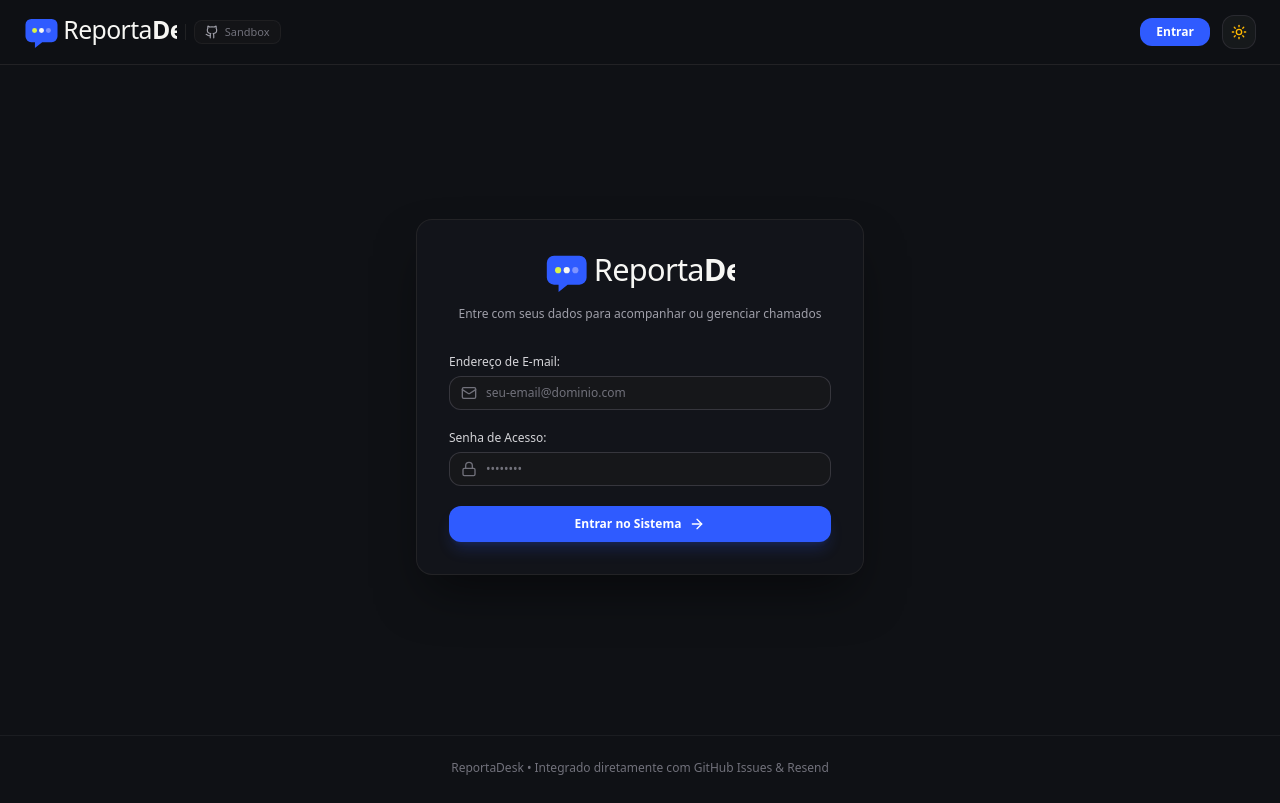
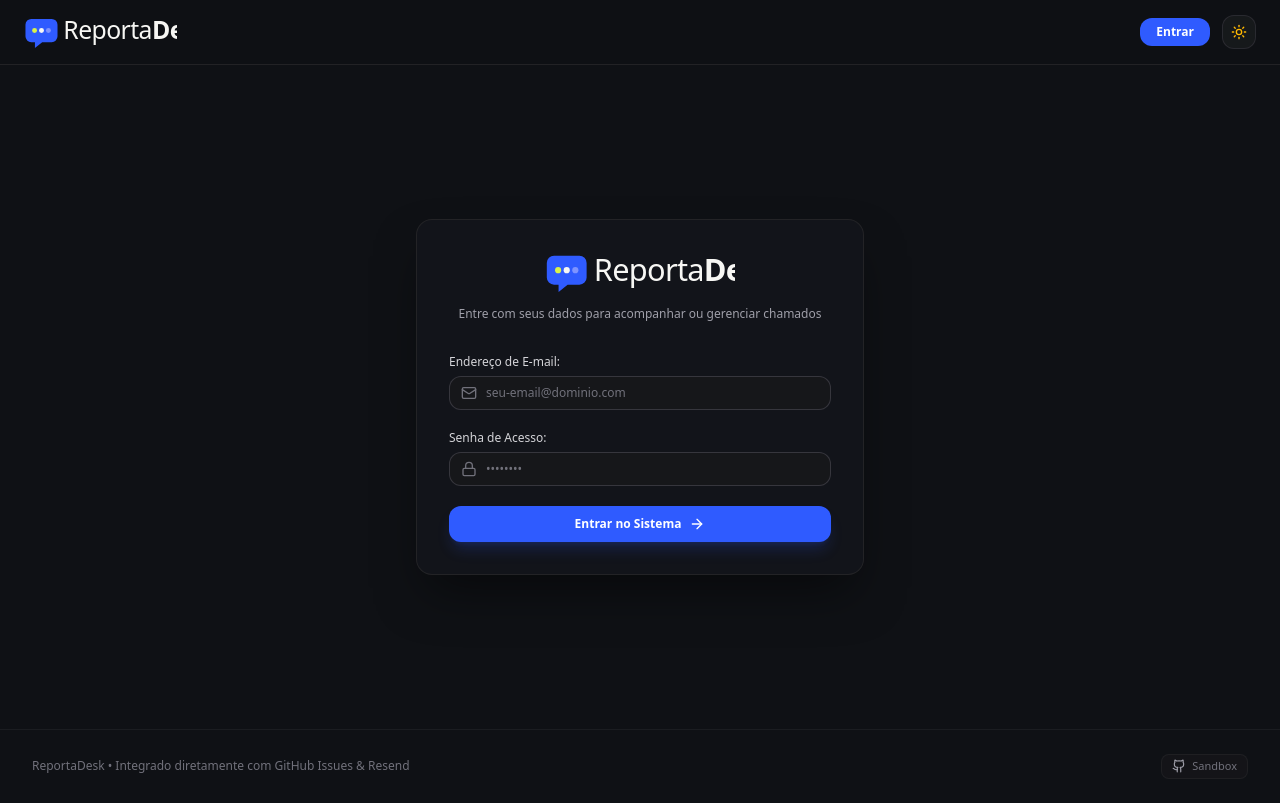
Before and after one commit to veltra-dev/reporta-desk, a Next.js app: page /login in a window 1280 px wide. Built offline with nearby package versions, Linux system fonts and the light colour scheme; no server answers.

Commit message:
style: Remove o repositorio GitHub e divisor da Navbar e posiciona o indicador no canto direito do Footer

```diff
--- a/src/app/layout.tsx
+++ b/src/app/layout.tsx
@@ -5,6 +5,7 @@
 import { ThemeProvider } from '@/components/ThemeProvider';
 import { getSession } from '@/lib/session';
 import { getGitHubConfig } from '@/lib/github';
+import GithubIcon from '@/components/GithubIcon';
 
 const spaceGrotesk = Space_Grotesk({
   subsets: ['latin'],
@@ -75,8 +76,23 @@
             {children}
           </main>
 
-          <footer className="py-6 border-t border-white/5 text-center text-xs text-zinc-500">
-            <p>ReportaDesk • Integrado diretamente com GitHub Issues & Resend</p>
+          <footer className="py-6 border-t border-white/5 text-xs text-zinc-500">
+            <div className="max-w-7xl mx-auto px-4 sm:px-6 lg:px-8 flex flex-col sm:flex-row items-center justify-between gap-3">
+              <p>ReportaDesk • Integrado diretamente com GitHub Issues & Resend</p>
+
+              {/* Repositório GitHub no Canto Direito do Footer */}
+              <div className="flex items-center gap-1.5 px-2.5 py-1 rounded-lg bg-zinc-900/60 border border-zinc-800/60 text-xs">
+                <GithubIcon className="w-3.5 h-3.5 text-zinc-400" />
+                {isConfigured ? (
+                  <>
+                    <span className="w-1.5 h-1.5 rounded-full bg-emerald-500 animate-pulse" />
+                    <span className="text-zinc-400 font-mono text-[11px]">{repo || 'recomenda'}</span>
+                  </>
+                ) : (
+                  <span className="text-zinc-500 text-[11px]">Sandbox</span>
+                )}
+              </div>
+            </div>
           </footer>
         </ThemeProvider>
       </body>
--- a/src/components/Navbar.tsx
+++ b/src/components/Navbar.tsx
@@ -13,7 +13,6 @@
   X,
   Loader2
 } from 'lucide-react';
-import GithubIcon from './GithubIcon';
 import Logo from './Logo';
 import ThemeToggle from './ThemeToggle';
 import { SessionUser } from '@/lib/types';
@@ -21,11 +20,11 @@
 
 interface NavbarProps {
   session: SessionUser | null;
-  isGitHubConnected: boolean;
+  isGitHubConnected?: boolean;
   repoName?: string;
 }
 
-export default function Navbar({ session, isGitHubConnected, repoName }: NavbarProps) {
+export default function Navbar({ session }: NavbarProps) {
   const [dropdownOpen, setDropdownOpen] = useState(false);
   const [passwordModalOpen, setPasswordModalOpen] = useState(false);
   const [newPassword, setNewPassword] = useState("");
@@ -77,27 +76,11 @@
     <header className="sticky top-0 z-40 w-full bg-[#0F1115]/90 backdrop-blur-md border-b border-zinc-800/80">
       <div className="max-w-7xl mx-auto px-4 sm:px-6 h-16 flex items-center justify-between">
 
-        {/* Lado Esquerdo: Marca Oficial + Repositório GitHub */}
-        <div className="flex items-center gap-2">
+        {/* Lado Esquerdo: Marca Oficial */}
+        <div className="flex items-center">
           <Link href="/" className="flex items-center shrink-0">
             <Logo size="md" />
           </Link>
-
-          {/* Divisor Discreto */}
-          <div className="hidden md:block h-4 w-px bg-zinc-800/80" />
-
-          {/* Indicador de Status do Repositório */}
-          <div className="hidden md:flex items-center gap-1.5 px-2.5 py-1 rounded-lg bg-zinc-900/60 border border-zinc-800/60 text-xs">
-            <GithubIcon className="w-3.5 h-3.5 text-zinc-400" />
-            {isGitHubConnected ? (
-              <>
-                <span className="w-1.5 h-1.5 rounded-full bg-emerald-500 animate-pulse" />
-                <span className="text-zinc-400 font-mono text-[11px]">{repoName || 'recomenda'}</span>
-              </>
-            ) : (
-              <span className="text-zinc-500 text-[11px]">Sandbox</span>
-            )}
-          </div>
         </div>
 
         {/* Lado Direito: Ações (Novo Chamado, Perfil, Tema por último) */}
@@ -217,11 +200,10 @@
 
             <form onSubmit={handleChangePasswordSubmit} className="space-y-4">
               {passwordMsg && (
-                <div className={`p-3 rounded-xl text-xs border ${
-                  passwordMsg.type === "success"
+                <div className={`p-3 rounded-xl text-xs border ${passwordMsg.type === "success"
                     ? "bg-emerald-950/50 border-emerald-800 text-emerald-300"
                     : "bg-red-950/50 border-red-800 text-red-300"
-                }`}>
+                  }`}>
                   {passwordMsg.text}
                 </div>
               )}
```
